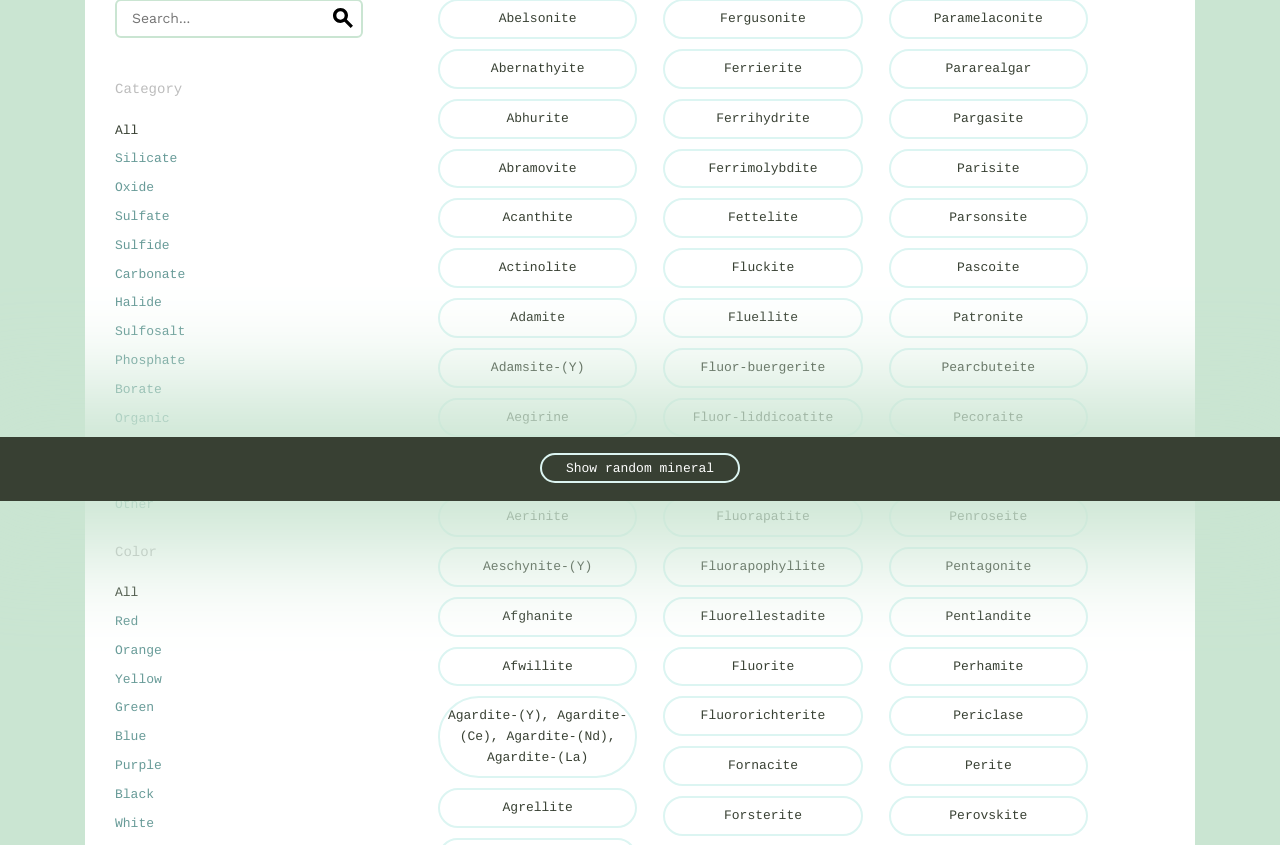
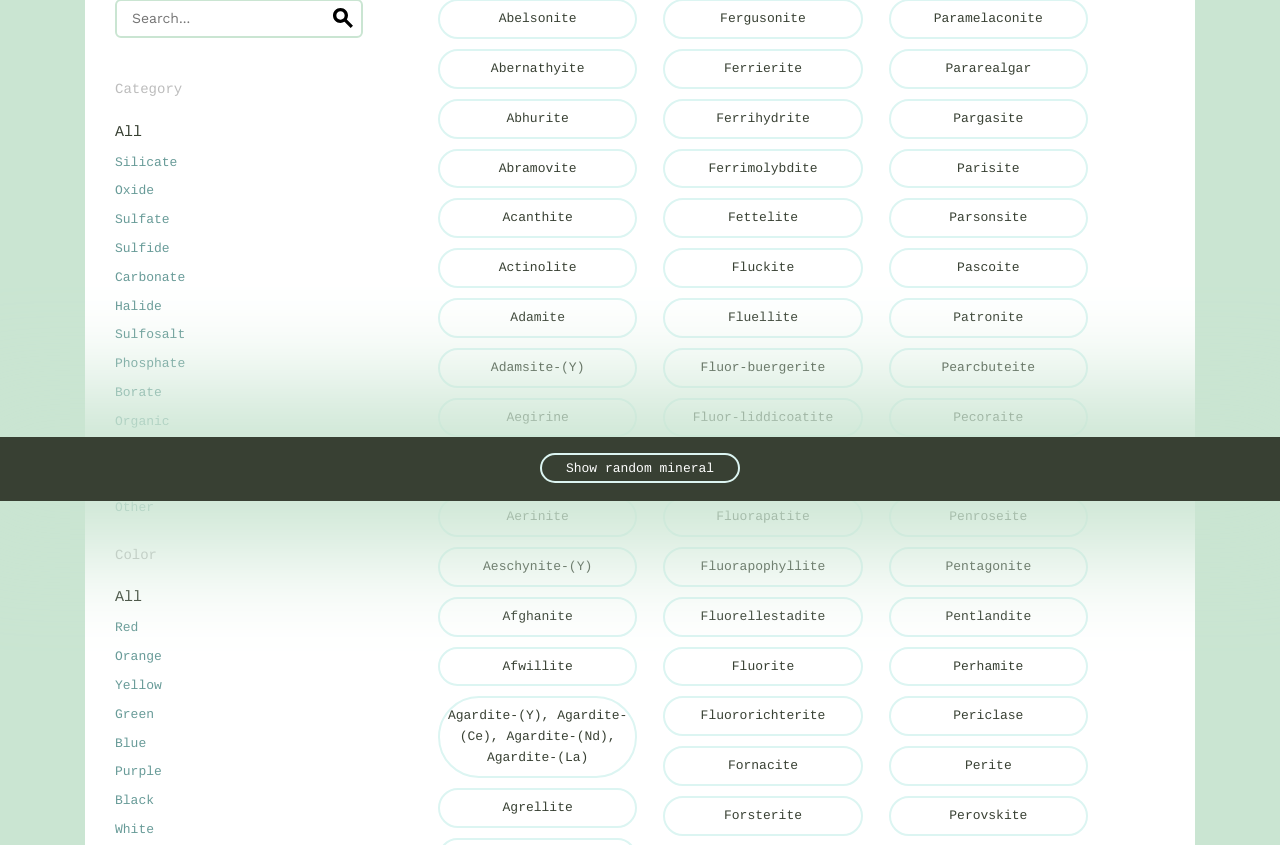
Before and after one commit to tanveerahmad1517/project8_mineral_catalog_filter_django, a Django app: page /minerals/ in a window 1280 px wide. Shown: the part 299-1144 px from the top of the page. Run offline with Django 3.2, Linux system fonts and the light colour scheme; data comes from the database, SQL or seed files in the repository.

Commit message:
Changed font size in class highlight.

```diff
--- a/mineral_catalog/assets/css/global.css
+++ b/mineral_catalog/assets/css/global.css
@@ -252,4 +252,4 @@
 .alpha__list li { display: table-cell; text-align: center; }
 .alpha__list li a { display: block; color: #fff; font-size: 13px; font-weight: bold; transition: color 200ms ease-in-out; }
 .alpha__list li a:hover { color: #384033; }
-.highlight { color: #384033; }
+.highlight { color: #384033; font-size: 15px }
```
Also changed, not shown: mineral_catalog/minerals/models.py (+8 -8 lines).
